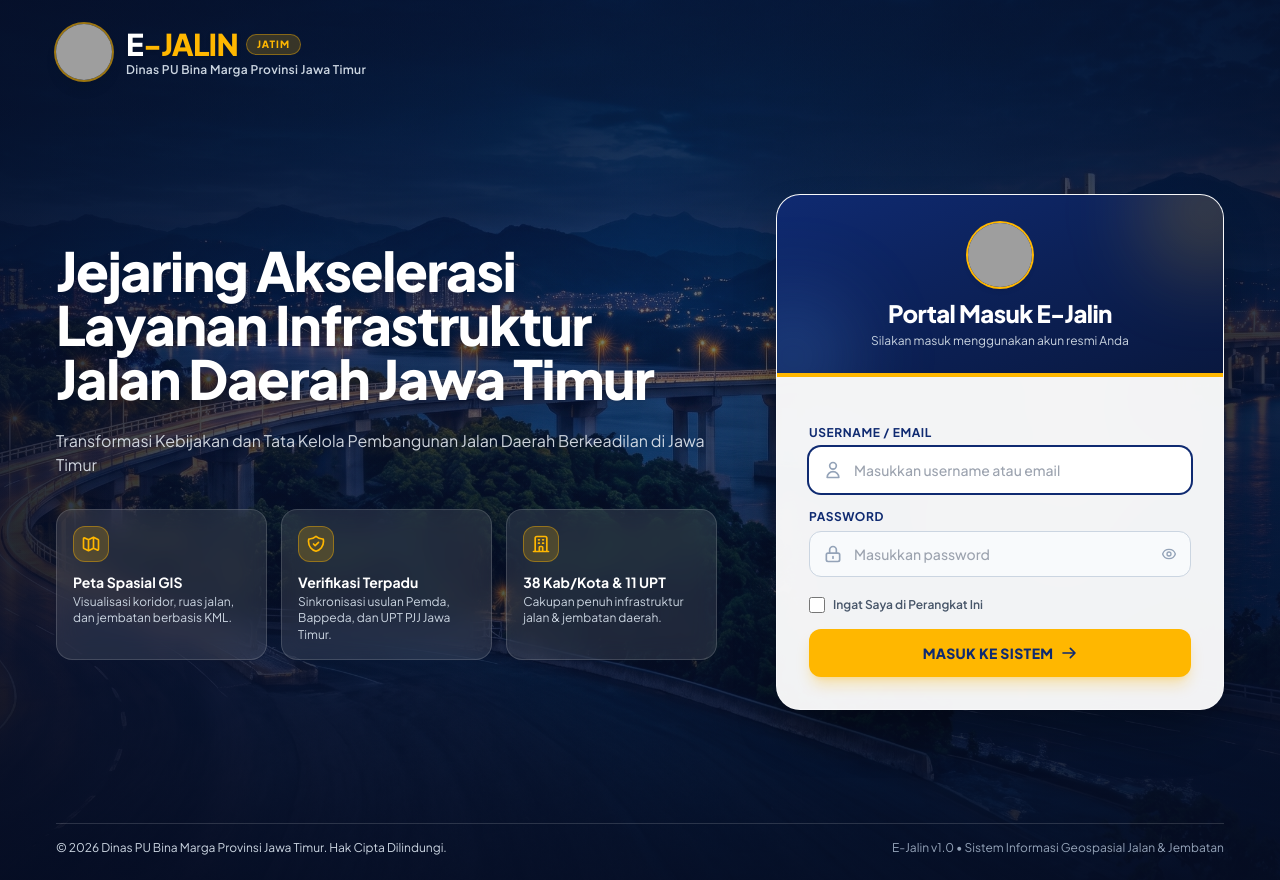
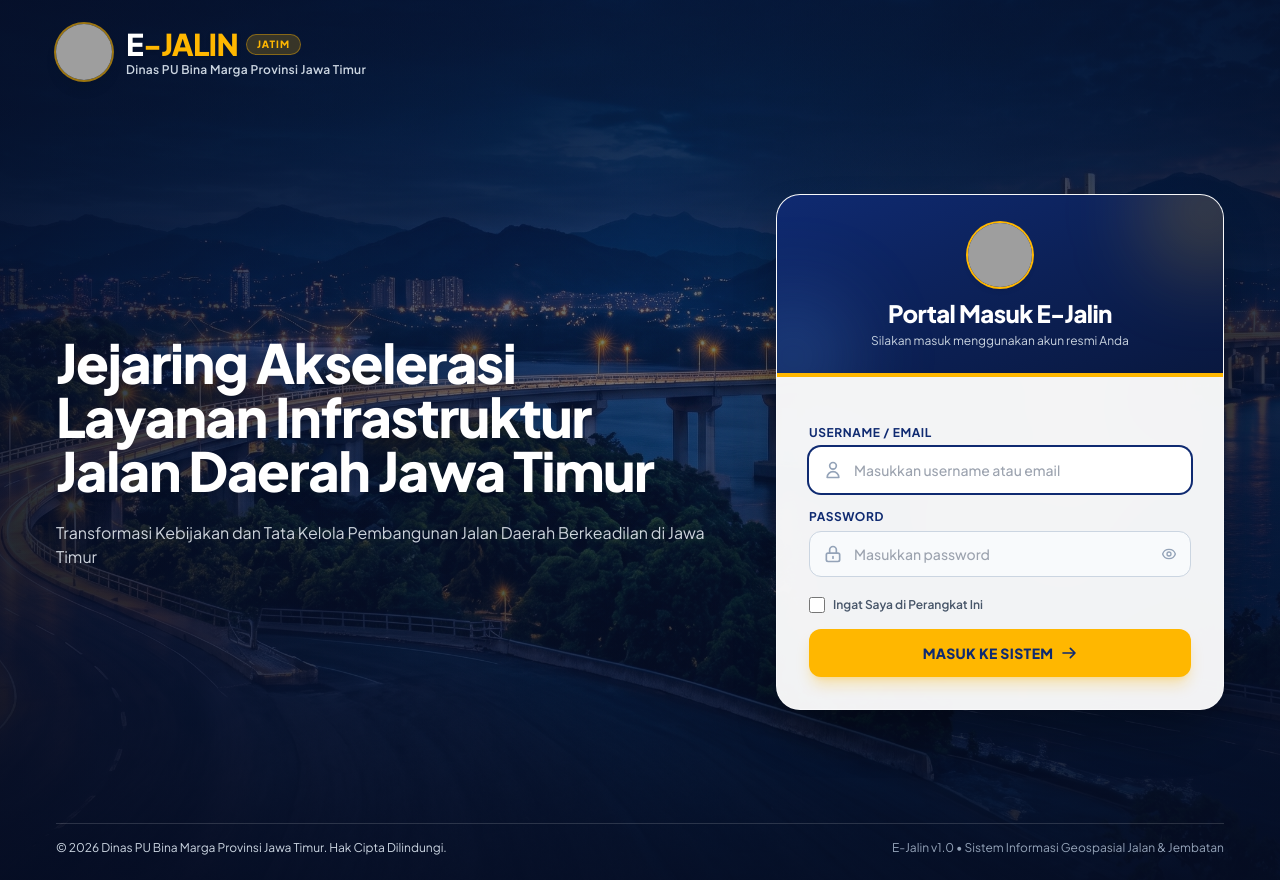
Before and after one commit to Amrega/E-Jalin, a Laravel app: page / in a window 1280 px wide. Run offline with Laravel 12, Linux system fonts and the light colour scheme; some libraries are stand-ins or nearby versions; grey boxes are pictures that could not be loaded.

Commit message:
change : landing page

```diff
--- a/resources/views/welcome.blade.php
+++ b/resources/views/welcome.blade.php
@@ -90,7 +90,7 @@
                     </p>
 
                     <!-- Feature Highlights -->
-                    <div class="grid grid-cols-1 sm:grid-cols-3 gap-3.5 pt-2 max-w-2xl mx-auto lg:mx-0">
+                    <!-- <div class="grid grid-cols-1 sm:grid-cols-3 gap-3.5 pt-2 max-w-2xl mx-auto lg:mx-0">
                         <div class="p-4 rounded-2xl bg-white/10 backdrop-blur-md border border-white/15 text-left hover:bg-white/15 transition">
                             <div class="w-9 h-9 rounded-xl bg-[#ffb700]/20 border border-[#ffb700]/40 flex items-center justify-center text-[#ffb700] mb-2.5">
                                 <svg class="w-5 h-5" fill="none" stroke="currentColor" viewBox="0 0 24 24">
@@ -120,7 +120,7 @@
                             <h3 class="text-sm font-bold text-white">38 Kab/Kota &amp; 11 UPT</h3>
                             <p class="text-xs text-slate-300 mt-0.5 leading-snug">Cakupan penuh infrastruktur jalan &amp; jembatan daerah.</p>
                         </div>
-                    </div>
+                    </div> -->
                 </div>
 
                 <!-- Right Side: Login Panel -->
```
